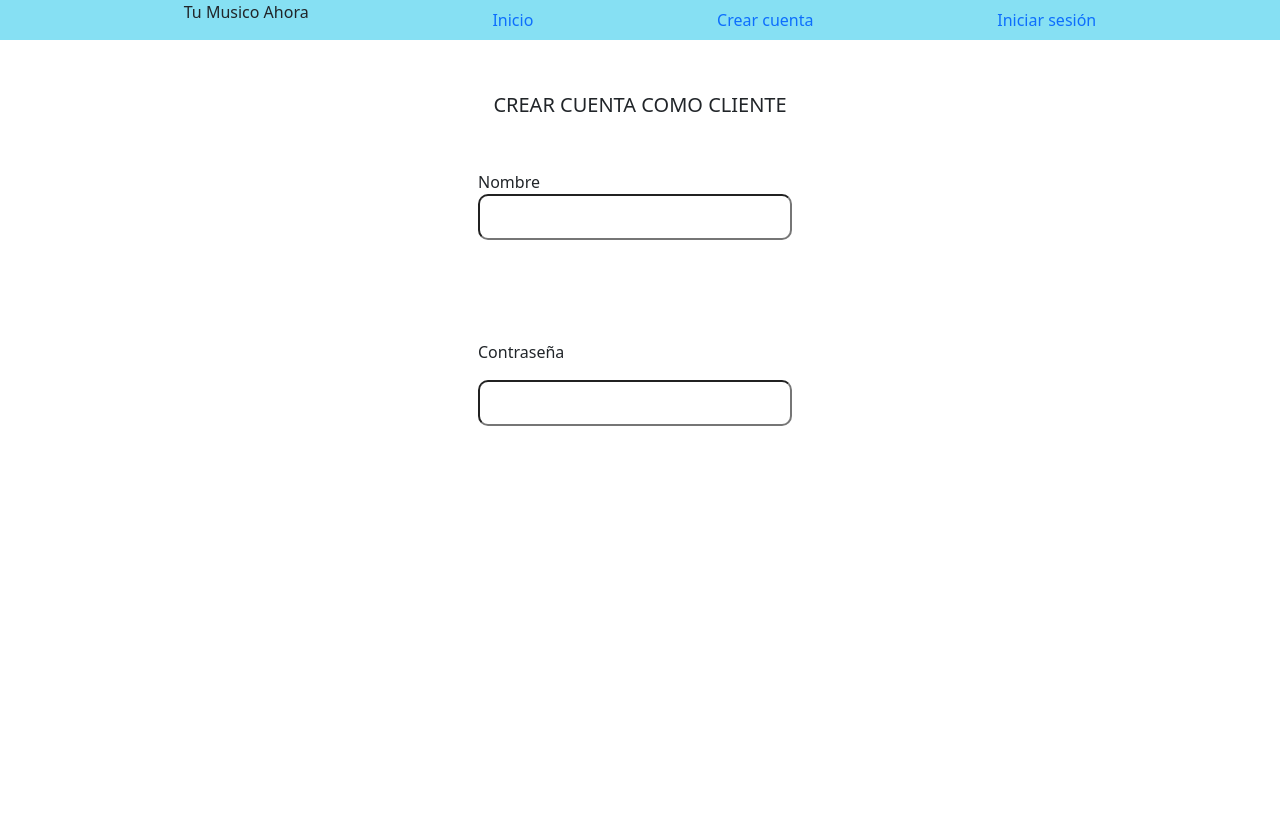
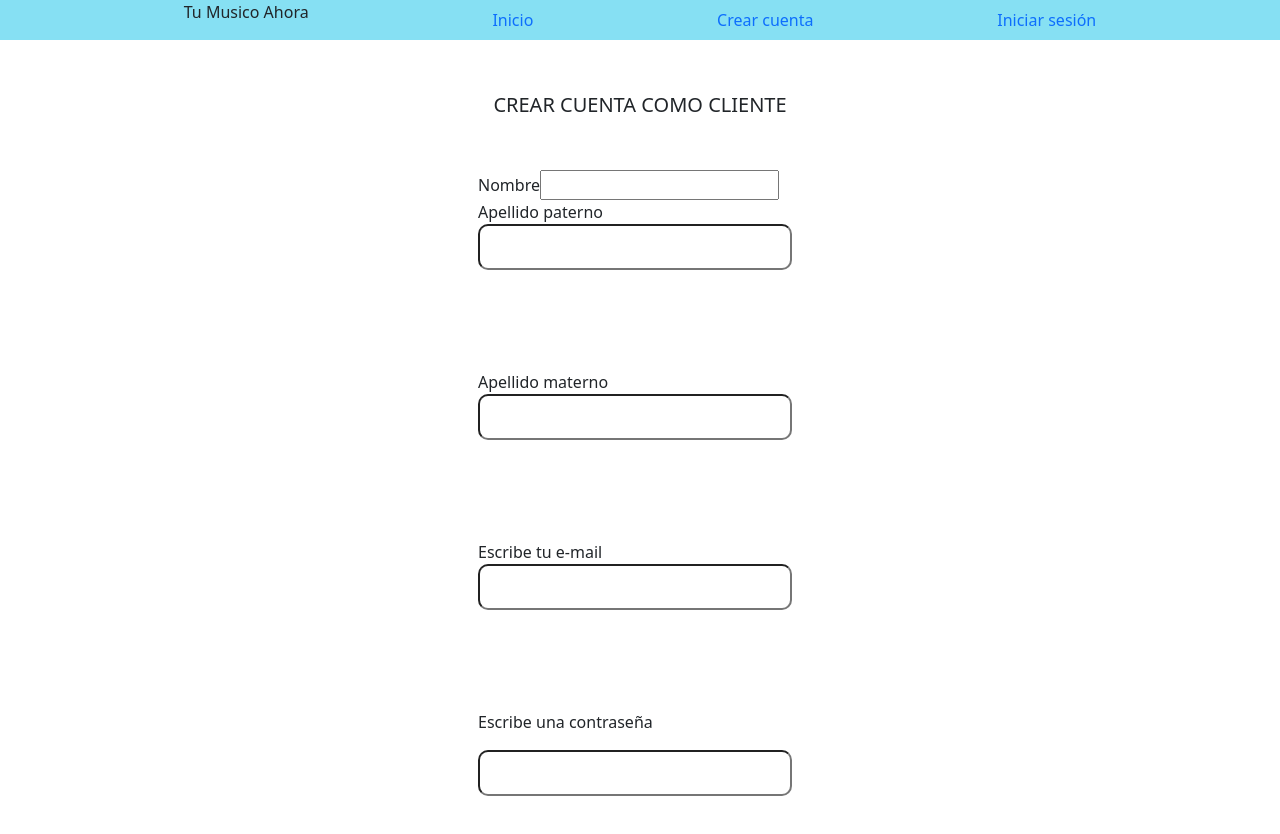
Before and after one commit to Kodemia-MusicApp/MusicApp-FrontEnd, a React app: page /crearcuenta/musican in a window 1280 px wide. Shown: the top 834 px of the page. Built offline with nearby package versions, Linux system fonts and the light colour scheme.

Commit message:
1 file modified

```diff
--- a/src/Pages/CreateAccountMusician/CreateAccountMusician.jsx
+++ b/src/Pages/CreateAccountMusician/CreateAccountMusician.jsx
@@ -13,9 +13,17 @@ export const CreateAccountMusician = () => {
 
                     <form className="Login-Form">
                         <label>Nombre</label>
+                        <input type="text" className="userName" />
+
+                        <label>Apellido paterno</label>
                         <input type="text" className="input-mail" />
 
-                        <p>Contraseña</p>
+                        <label>Apellido materno</label>
+                        <input type="text" className="input-mail" />
+                        <label>Escribe tu e-mail</label>
+                        <input type="text" className="input-mail" />
+
+                        <p>Escribe una contraseña</p>
                         <input type="password" className="input-password" />
                     </form>
                 </div>
```
